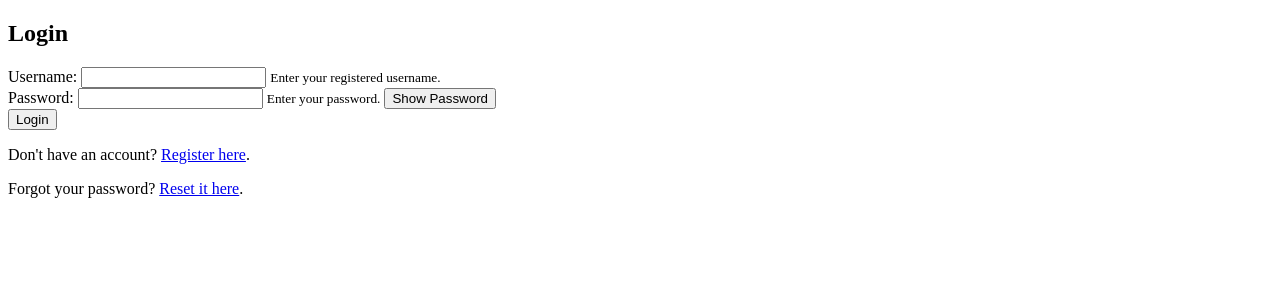
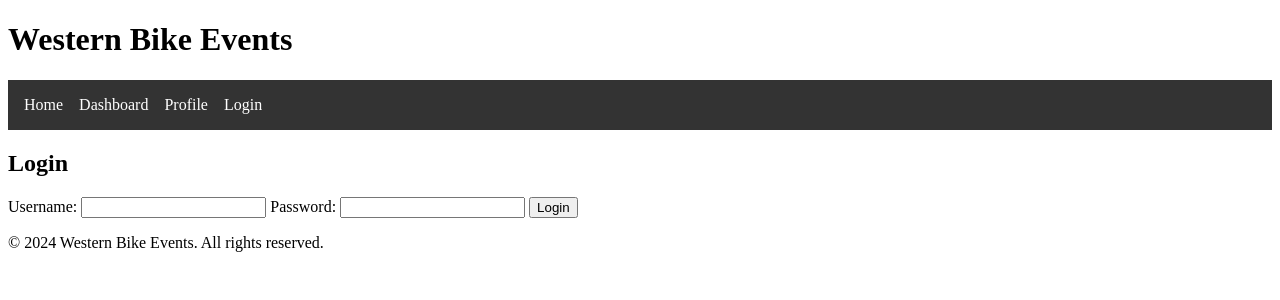
Before and after one commit to ValleysEnduro/Dev2, a Django app: page /users/login/ in a window 1280 px wide. Shown: the top 300 px of the page. Run offline with Django 5.2, Linux system fonts and the light colour scheme.

Commit message:
debugged users

```diff
--- a/templates/base.html
+++ b/templates/base.html
@@ -2,51 +2,74 @@
 <!DOCTYPE html>
 <html lang="en">
 <head>
-
     <meta charset="UTF-8">
     <meta name="viewport" content="width=device-width, initial-scale=1.0">
-
     <script type="application/ld+json">
         {% block structured_data %}
         {
           "@context": "http://schema.org",
           "@type": "www.western-bike-events.wales",
-          "name": "Your Site Name",
+          "name": "Western Bike Events",
           "url": "https://www.western-bike-events.wales",
           "potentialAction": {
             "@type": "SearchAction",
-            "target": "http://www.yoursite.com/search/?q={search_term_string}",
+            "target": "http://www.western-bike-events.wales/search/?q={search_term_string}",
             "query-input": "required name=search_term_string"
           }
         }
         {% endblock structured_data %}
-        </script>
-
-    <title>{% block title %}My Blog{% endblock %}</title>
-
+    </script>
+    <title>{% block title %}Western Bike Events{% endblock %}</title>
+    <style>
+        /* Basic styling for navbar */
+        nav {
+            background-color: #333;
+            color: white;
+            padding: 1rem;
+        }
+        nav ul {
+            list-style-type: none;
+            margin: 0;
+            padding: 0;
+            display: flex;
+        }
+        nav ul li {
+            margin-right: 1rem;
+        }
+        nav ul li a {
+            color: white;
+            text-decoration: none;
+        }
+        nav ul li a:hover {
+            text-decoration: underline;
+        }
+    </style>
 </head>
-
 <body>
-
     <header>
-        <!-- Header content here -->
+        <h1>Western Bike Events</h1>
+        <nav>
+            <ul>
+                <li><a href="{% url 'homepage' %}">Home</a></li>
+                <li><a href="{% url 'users:dashboard' %}">Dashboard</a></li>
+                <li><a href="{% url 'users:profile_view' %}">Profile</a></li>
+                {% if user.is_authenticated %}
+                    <li><a href="{% url 'users:logout_view' %}">Logout</a></li>
+                {% else %}
+                    <li><a href="{% url 'users:login_view' %}">Login</a></li>
+                {% endif %}
+            </ul>
+        </nav>
     </header>
-
-    <nav>
-        <!-- Navigation here -->
-    </nav>
-
     <main>
         {% block content %}
-
+        <!-- Default content -->
         <h2>Static Test Content</h2>
         <p>If you see this, block content is working.</p>
-
         {% endblock %}
     </main>
-
     <footer>
-        <!-- Footer content here -->
+        <p>&copy; 2024 Western Bike Events. All rights reserved.</p>
     </footer>
 </body>
 </html>
--- a/users/Templates/users/user_login.html
+++ b/users/Templates/users/user_login.html
@@ -1,42 +1,13 @@
 {% extends "base.html" %}
-
 {% block content %}
-<div class="container mt-5">
-    <h2>Login</h2>
-    {% if messages %}
-    <ul class="messages">
-        {% for message in messages %}
-        <li {% if message.tags %}class="{{ message.tags }}"{% endif %}>{{ message }}</li>
-        {% endfor %}
-    </ul>
-    {% endif %}
-    <form method="post" action="{% url 'users:login' %}">
-        {% csrf_token %}
-        <div class="form-group">
-            <label for="username">Username:</label>
-            <input type="text" id="username" name="username" class="form-control" aria-describedby="usernameHelp" required>
-            <small id="usernameHelp" class="form-text text-muted">Enter your registered username.</small>
-        </div>
-        <div class="form-group">
-            <label for="password">Password:</label>
-            <input type="password" id="password" name="password" class="form-control" aria-describedby="passwordHelp" required>
-            <small id="passwordHelp" class="form-text text-muted">Enter your password.</small>
-            <button type="button" class="btn btn-secondary btn-sm mt-1" onclick="togglePasswordVisibility()">Show Password</button>
-        </div>
-        <button type="submit" class="btn btn-primary">Login</button>
-    </form>
-    <p>Don't have an account? <a href="{% url 'users:register' %}">Register here</a>.</p>
-    <p>Forgot your password? <a href="{% url 'users:password_reset' %}">Reset it here</a>.</p>
-</div>
-
-<script>
-function togglePasswordVisibility() {
-    var x = document.getElementById("password");
-    if (x.type === "password") {
-        x.type = "text";
-    } else {
-        x.type = "password";
-    }
-}
-</script>
+<h2>Login</h2>
+<form id="loginForm" method="post" action="{% url 'users:perform_login' %}">
+    {% csrf_token %}
+    <label for="username">Username:</label>
+    <input type="text" id="username" name="username" required>
+    <label for="password">Password:</label>
+    <input type="password" id="password" name="password" required>
+    <button type="submit">Login</button>
+</form>
+<div id="result"></div>
 {% endblock %}
--- a/users/urls.py
+++ b/users/urls.py
@@ -1,3 +1,4 @@
+# users/urls.py
 from django.urls import path
 from .views import (
     register_view, register_user, login_view, perform_login,
--- a/users/views.py
+++ b/users/views.py
@@ -6,10 +6,10 @@ from django.contrib import messages
 from django.contrib.auth import authenticate, login, logout
 from django.urls import reverse
 from django.views.decorators.http import require_http_methods, require_POST, require_GET
+from django.http import HttpResponseRedirect, JsonResponse
 from .forms import CustomUserCreationForm, AvatarForm
-from event_management.models import Entry, Race
+from event_management.models import Entry
 from payments.models import Payment, RaceEntry
-from django.http import HttpResponseRedirect, JsonResponse
 
 logger = logging.getLogger(__name__)
 
```
Also changed, not shown: core/Templates/core/homepage.html (+13 -33 lines), core/views.py (+1 -9 lines), users/Templates/users/confirm_cancel.html (added, +10 -0 lines), users/Templates/users/confirm_logout.html (added, +13 -0 lines), users/Templates/users/profile.html (added, +7 -0 lines), users/Templates/users/register.html (+10 -15 lines), users/Templates/users/update_avatar.html (added, +10 -0 lines).
